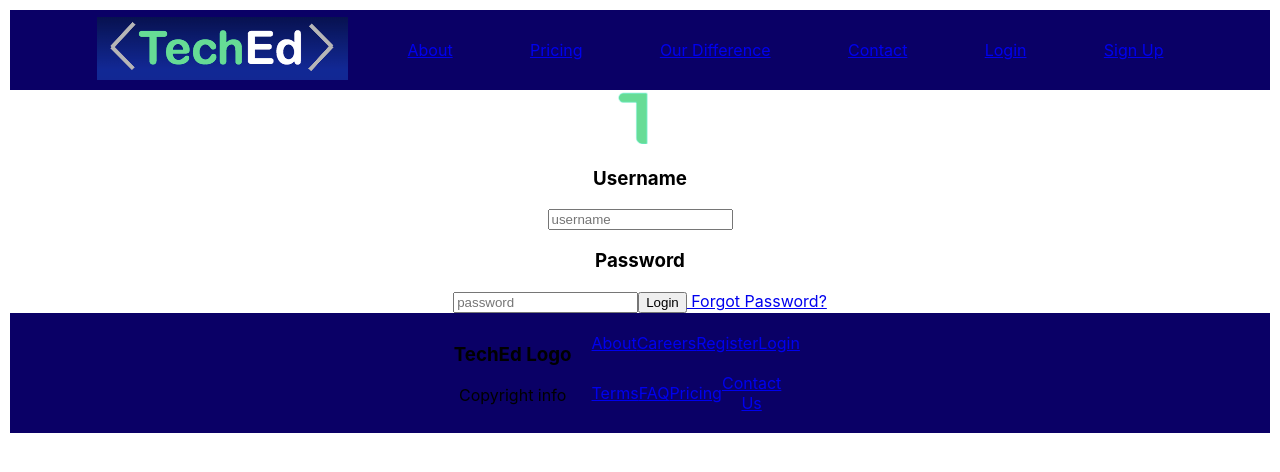
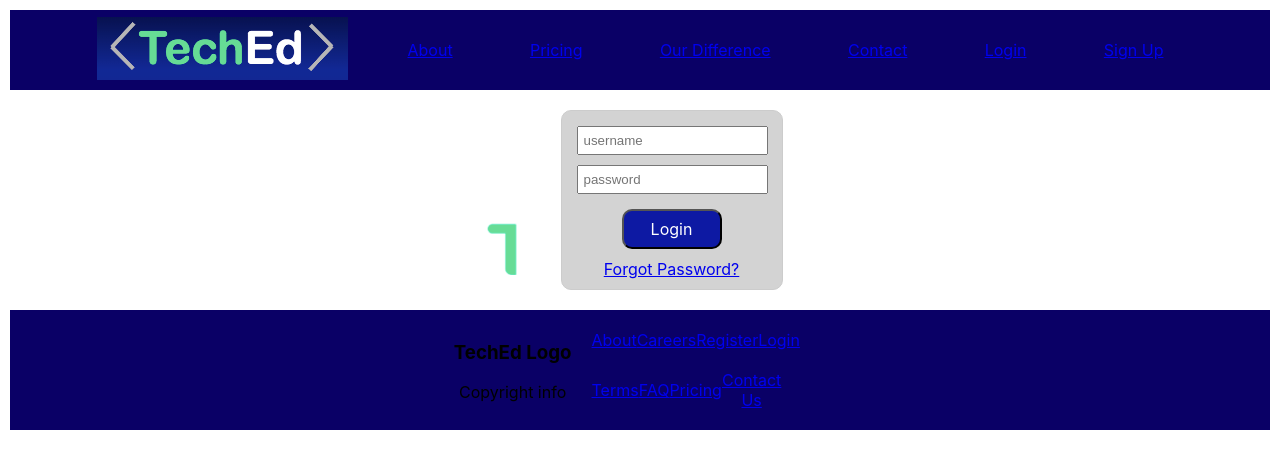
Before and after one commit to umapulu/techedlanding, a React (Create React App) app: page /login in a window 1280 px wide. Shown: the top 472 px of the page. Built offline with nearby package versions, Linux system fonts and the light colour scheme.

Commit message:
added files 7/13/2020

```diff
--- a/src/components/pages/Login/Login.js
+++ b/src/components/pages/Login/Login.js
@@ -3,14 +3,12 @@ import icon from '../../../assets/LoginIcon.png'
 function login() {
     return (
 
-        <div>
+        <div className = {'login-image'}>
             <img src = {icon} alt = ""/>
-            <form>
-                <h3>Username</h3>
-                <input type="text" title="username" placeholder="username" />
-                <h3>Password</h3>
-                <input type="password" title="username" placeholder="password" />
-                <button type="submit">Login</button>
+            <form className = {'login'}>
+                <input className = {'login-input'} type="text" title="username" placeholder="username" />
+                <input className = {'login-input'}  type="password" title="username" placeholder="password" />
+                <button className = {'login-button'} type="submit">Login</button>
                 <a href="forgot-password"> Forgot Password?</a>
             </form>
         </div>
--- a/src/components/pages/OurDifference/OurDifference.js
+++ b/src/components/pages/OurDifference/OurDifference.js
@@ -1,15 +1,17 @@
 import React from 'react';
 import '../Pages.css';
+import Aux from '../../../hoc/Aux'
 
 function ourDifference() {
     return (
-        <div>
-            <h1>Industry level standards with project-based learning</h1>
-            <p>Our practical course offerings are carefully created with
-                 each student in mind. We offer a variety of personalized
-                 project-based courses for your needs</p>
-
-         <div  className = {'adjacent3list'}>
+        <Aux>
+            <div className = {'purple'}>
+                <h1>Industry level standards with project-based learning</h1>
+                <p>Our practical course offerings are carefully created with
+                    each student in mind. We offer a variety of personalized
+                    project-based courses for your needs</p>
+            </div>
+         <div  className = {'adjacent-list'}>
             <div className = {'adjacent3'}>
                 <img src = "/logo192.png" alt = "" height = "100" width = "100"/>
                 <h3>Collaborative Learning</h3>
@@ -77,7 +79,7 @@ function ourDifference() {
 
 
 
-        </div>
+        </Aux>
     );
 }
 
--- a/src/components/pages/Pages.css
+++ b/src/components/pages/Pages.css
@@ -1,18 +1,14 @@
 .adjacent {
 
     width: 400px;
-    height: 300px;
     display: inline-block;
+
 }
+
 .adjacent-list {
     text-align: center;
 }
-.adjacent4 {
-    width: 200px;
-    text-align: center;
-    display: inline-block;
-    height: 300px;
-}
+
 .adjacent3 {
 
     width: 200px;
@@ -20,19 +16,25 @@
 
 }
 
+.adjacent4 {
+    width: 200px;
+    text-align: center;
+    display: inline-block;
+    height: 300px;
+}
+
 .gradient {
     background-color: black;
     background-image: linear-gradient(to bottom right, blue, purple);
 
 }
+
 .purple {
     background-color: #0D19A3;
+    color: white;
 
 }
 
-.block {
-    height: 600px;
-}
 .white {
     background-color: white;
 }
@@ -60,13 +62,43 @@
     margin: 10px;
 }
 
-.adjacent3list {
-    height: 300px;
+.list {
+    text-align: left;
+    width: 500px;
+    display: inline-block;
+    margin-left: 40px;
+}
+
+.login {
+    width:200px;
+    margin:20px;
+    border:1px #CCC solid;
+    padding:10px;
+    display: inline-block;
+    border-radius: 10px;
+    background-color: lightgray;
+    }
+.login-image {
     text-align: center;
+}
+
+.login-button {
+    background-color:#0D19A3;
+    color: white;
+    font: inherit;
+    padding: 8px;
+    cursor: pointer;
+    text-decoration: none;
+    width: 100px;
+    margin: 10px;
+    margin-left: 30px;
+    margin-right: 30px;
+    border-radius: 10px;
+    display: inline-block;
 
 }
 
-.list {
-    text-align: left;
-    width: 600px;
+.login-input {
+padding:5px;
+margin:5px;
 }
--- a/src/components/pages/Pricing/Pricing.js
+++ b/src/components/pages/Pricing/Pricing.js
@@ -15,7 +15,7 @@ function pricing() {
             </div>
             <img className = {'adjacent'} src = "/logo192.png" alt = "" />
         </div>
-        <div className = {'adjacent3list'}>
+        <div className = {'adjacent-list'}>
             <div className = {'adjacent3'}>
                 <img src = "/logo192.png" alt = "" height = "100" width = "100"/>
                 <h1>Group</h1>
@@ -75,7 +75,7 @@ function pricing() {
                 computer science mastery with TechEd
             </p>
         <div >
-            <div className = {'adjacent3list'}>
+            <div className = {'adjacent-list'}>
                 <h1 className = {'adjacent3'}> 1 </h1>
                 <div className = {'adjacent3'}>
                     <h1>Schedule your call</h1>
@@ -85,7 +85,7 @@ function pricing() {
                 </div>
                 <img className = {'adjacent3'} src = "/logo192.png" alt = ""/>
             </div>
-            <div  className = {'adjacent3list'}>
+            <div  className = {'adjacent-list'}>
                 <h1 className = {'adjacent3'}> 2 </h1>
                 <div className = {'adjacent3'}>
                 <h1>Customize your experience</h1>
@@ -96,7 +96,7 @@ function pricing() {
                 </div>
                 <img className = {'adjacent3'} src = "/logo192.png" alt = ""/>
             </div>
-            <div className = {'adjacent3list'}>
+            <div className = {'adjacent-list'}>
                 <h1 className = {'adjacent3'}> 3 </h1>
                 <div className = {'adjacent3'}>
                     <h1>Start Learning</h1>
--- a/src/components/pages/SignUp/SignUp.js
+++ b/src/components/pages/SignUp/SignUp.js
@@ -1,21 +1,21 @@
 import React from 'react';
 import icon from '../../../assets/LoginIcon.png'
-
+import Aux from '../../../hoc/Aux';
 function signUp() {
     return (
-        <div>
+        <Aux>
             <div>
             <img src = {icon} alt = ""/>
-            <form>
-                <h3>Username</h3>
-                <input type="text" title="username" placeholder="username" />
-                <h3>Password</h3>
-                <input type="password" title="username" placeholder="password" />
-                <input type="password" title="username" placeholder="re-enter password"/>
-                <button type="submit">Register</button>
+            <form className = {'login'}>
+                <input className = {'login-input'} type="text" title="username" placeholder="name"/>
+                <input className = {'login-input'} type="text" title="username" placeholder="username" />
+                <input className = {'login-input'} type="password" title="username" placeholder="password" />
+                <input className = {'login-input'} type="password" title="username" placeholder="re-enter password"/>
+                <button className = {'login-button'}type="submit">Register</button>
             </form>
             </div>
-        </div>
+        </Aux>
+
     );
 }
 
```
